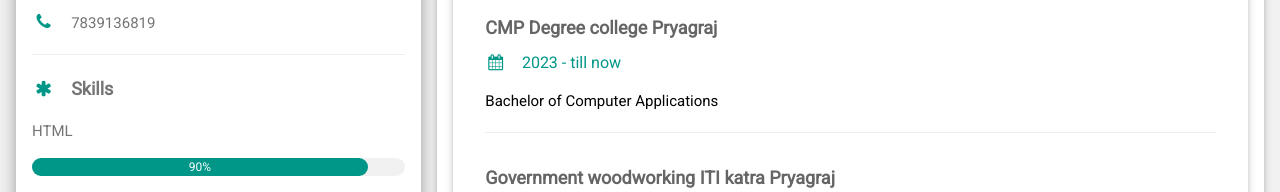
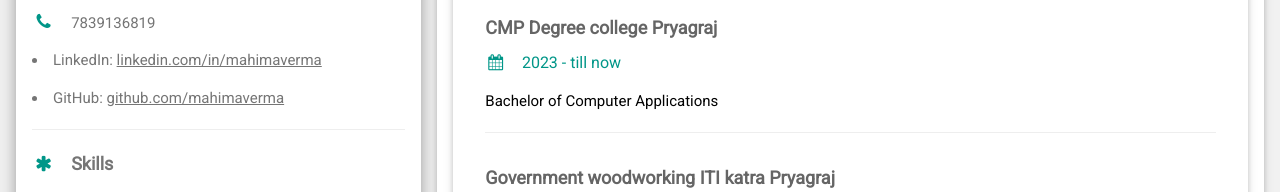
Before and after one commit to Mahimaverma25/MyResume, a plain HTML site: page index.html in a window 1280 px wide. Shown: the part 581-773 px from the top of the page. Drawn offline with nearby package versions, Linux system fonts and the light colour scheme; files whose address does not match are found by name.

Commit message:
index.html

```diff
--- a/index.html
+++ b/index.html
@@ -34,6 +34,9 @@
           <p><i class="fa fa-home fa-fw w3-margin-right w3-large w3-text-teal"></i>Prayagraj, UP, India</p>
           <p><i class="fa fa-envelope fa-fw w3-margin-right w3-large w3-text-teal"></i>work.mahimaverma@mail.com</p>
           <p><i class="fa fa-phone fa-fw w3-margin-right w3-large w3-text-teal"></i>7839136819</p>
+		<p></p><li>LinkedIn: <a href="https://www.linkedin.com/in/mahimaverma" target="_blank">linkedin.com/in/mahimaverma</a></li></p>
+        <p></p><li>GitHub: <a href="https://github.com/mahimaverma" target="_blank">github.com/mahimaverma</a></li></p>
+
           <hr>
 
           <p class="w3-large"><b><i class="fa fa-asterisk fa-fw w3-margin-right w3-text-teal"></i>Skills</b></p>
```
